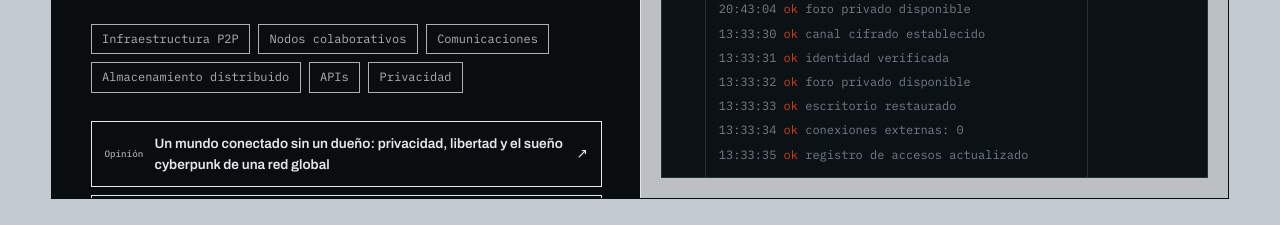
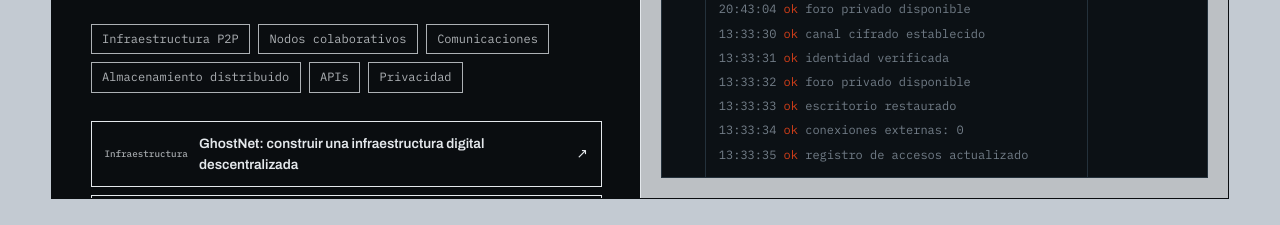
Before and after one commit to SoyNashi/blanchccv4, a Next.js app: page / in a window 1280 px wide. Shown: the part 3180-3405 px from the top of the page. Built offline with nearby package versions, Linux system fonts and the light colour scheme.

Commit message:
Link GhostNet project to its new article

```diff
--- a/src/components/sections/reference-home.tsx
+++ b/src/components/sections/reference-home.tsx
@@ -29,7 +29,7 @@ export default function ReferenceHome({projects,services,certifications,secondar
 
  const principles=[["Diseño con intención","Cada interfaz tiene una personalidad. No trabajo desde plantillas que podrían pertenecer a cualquiera."],["Software a medida","La herramienta se adapta a tu forma de trabajar, no al revés."],["Tus datos, tus reglas","Si puede vivir en tu servidor y bajo tu control, esa es la opción que prefiero."],["Transparencia demostrable","No basta con prometer privacidad: hay que explicar qué se guarda, dónde y por qué."]];
  const projectUrls:Record<string,string>={"2":"https://bastetproject.com","1":"https://blau360.com","bitzeta":"https://bitzeta.xyz"};
- const projectRelatedPosts:Record<string,string[]>={ghostnet:["9","10"],"2":["7","10"],"1":["2","6"]};
+ const projectRelatedPosts:Record<string,string[]>={ghostnet:["13","9","10"],"2":["7","10"],"1":["2","6"]};
  const displayedServices=[...services,{id:"security",title:"Seguridad y privacidad digital",description:"Revisión de buenas prácticas para aplicaciones y webs: control de accesos, protección de datos, configuración segura, actualizaciones y reducción de superficies de exposición. Un enfoque práctico, sin vender auditorías ni certificaciones que no correspondan.",tags:["Seguridad web","Privacidad","Control de accesos","Hardening básico"],order:5}];
  return <div data-view="home"><div id="pre" style={{visibility:"hidden"}}><span className="mono">Cargando recursos necesarios</span><button id="pre-skip" type="button" aria-label="Saltar precarga">SALTAR ↗</button><b>{preCount}</b></div><div id="bar"/><div className="cur" aria-hidden="true"/><div className="wipe" aria-hidden="true"/><ReferenceNav/>
  <main id="main" tabIndex={-1}>
```
